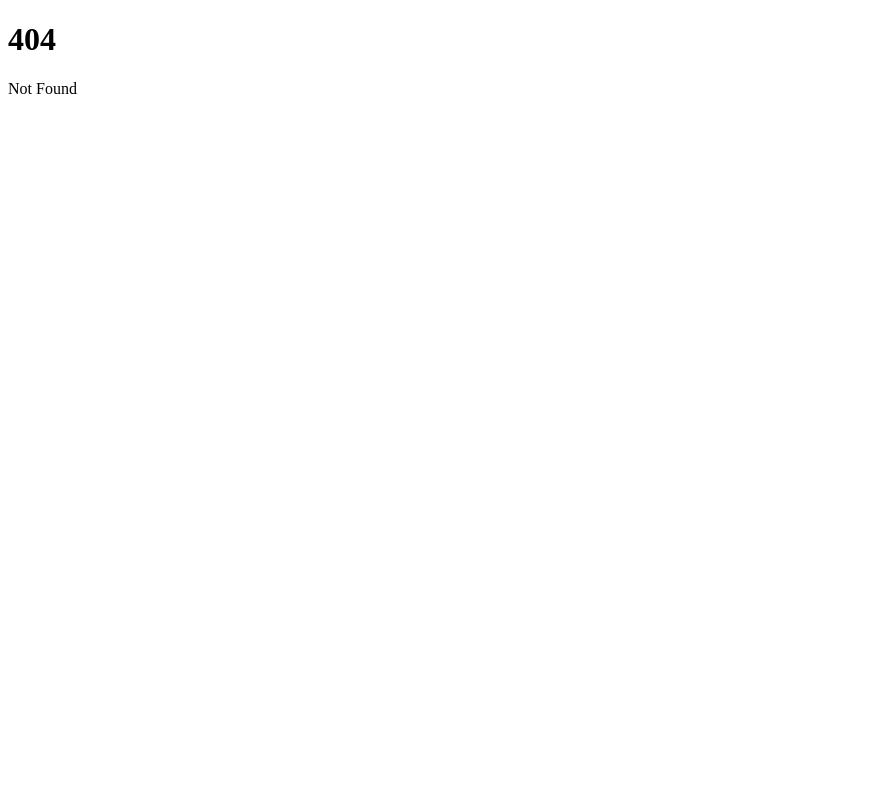
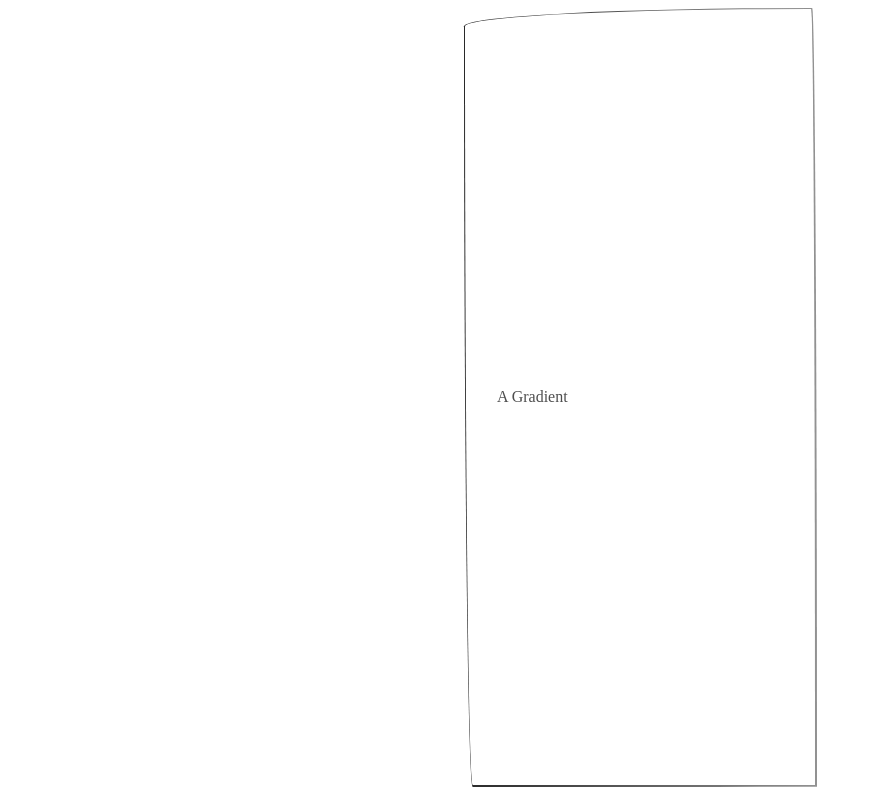
Before and after one commit to DougAnderson444/rough-css, a SvelteKit app: page /gradient in a window 1280 px wide. Before the commit this address had no page. Shown: the whole page, without its empty margins (0-872 px from the left). Built offline with nearby package versions, Linux system fonts and the light colour scheme.

Commit message:
gradient demo

```diff
--- /dev/null
+++ b/src/routes/gradient/+page.svelte
@@ -0,0 +1,5 @@
+<script>
+	import GradientBox from '$lib/GradientBox.svelte';
+</script>
+
+<GradientBox>A Gradient</GradientBox>
```
